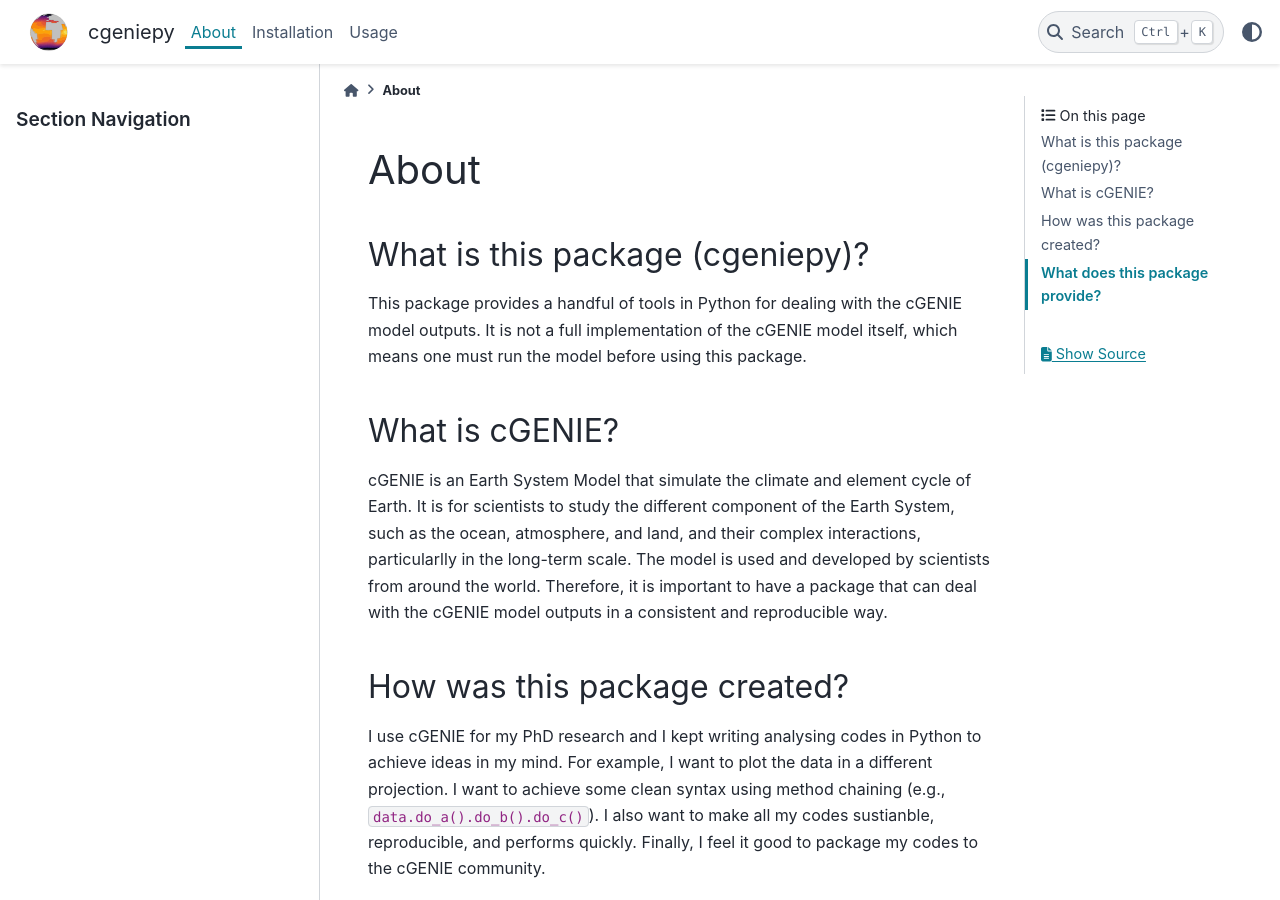
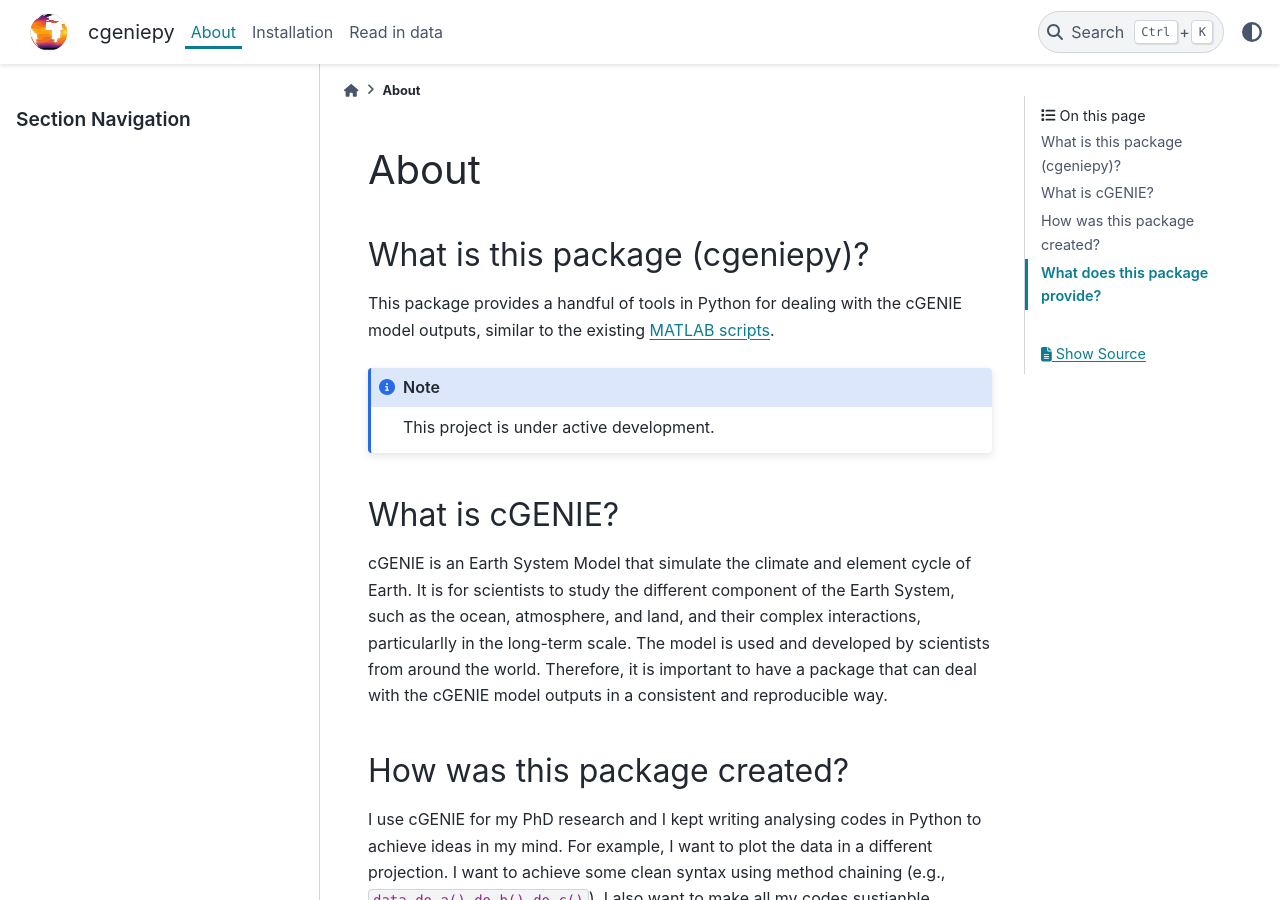
Before and after one commit to ruiying-ocean/cgeniepy, a Sphinx documentation site: the page built from docs/source/about.rst, in a window 1280 px wide and 900 px high. Built offline with Sphinx 7.4.7 and the PyData theme 0.15.4, drawn with Linux system fonts in a browser that asks for light colours; pages that are not in the unit, such as notebooks, are missing from menus.

Commit message:
update index, about page and logo background (now transparent)

```diff
--- a/docs/source/about.rst
+++ b/docs/source/about.rst
@@ -4,7 +4,11 @@ About
 What is this package (cgeniepy)?
 --------------------------------
 
-This package provides a handful of tools in Python for dealing with the cGENIE model outputs. It is not a full implementation of the cGENIE model itself, which means one must run the model before using this package.
+This package provides a handful of tools in Python for dealing with the cGENIE model outputs, similar to the existing `MATLAB scripts <https://github.com/derpycode/muffinplot>`_.
+
+.. note::
+
+   This project is under active development.
 
 What is cGENIE?
 ----------------
--- a/docs/source/usage.rst
+++ b/docs/source/usage.rst
@@ -1,5 +1,5 @@
-Usage
-=====
+Read in data
+============
 
 Download model output
 ---------------------
```
Also changed, not shown: docs/source/index.rst (+5 -7 lines), docs/source/_static/logo.svg.
